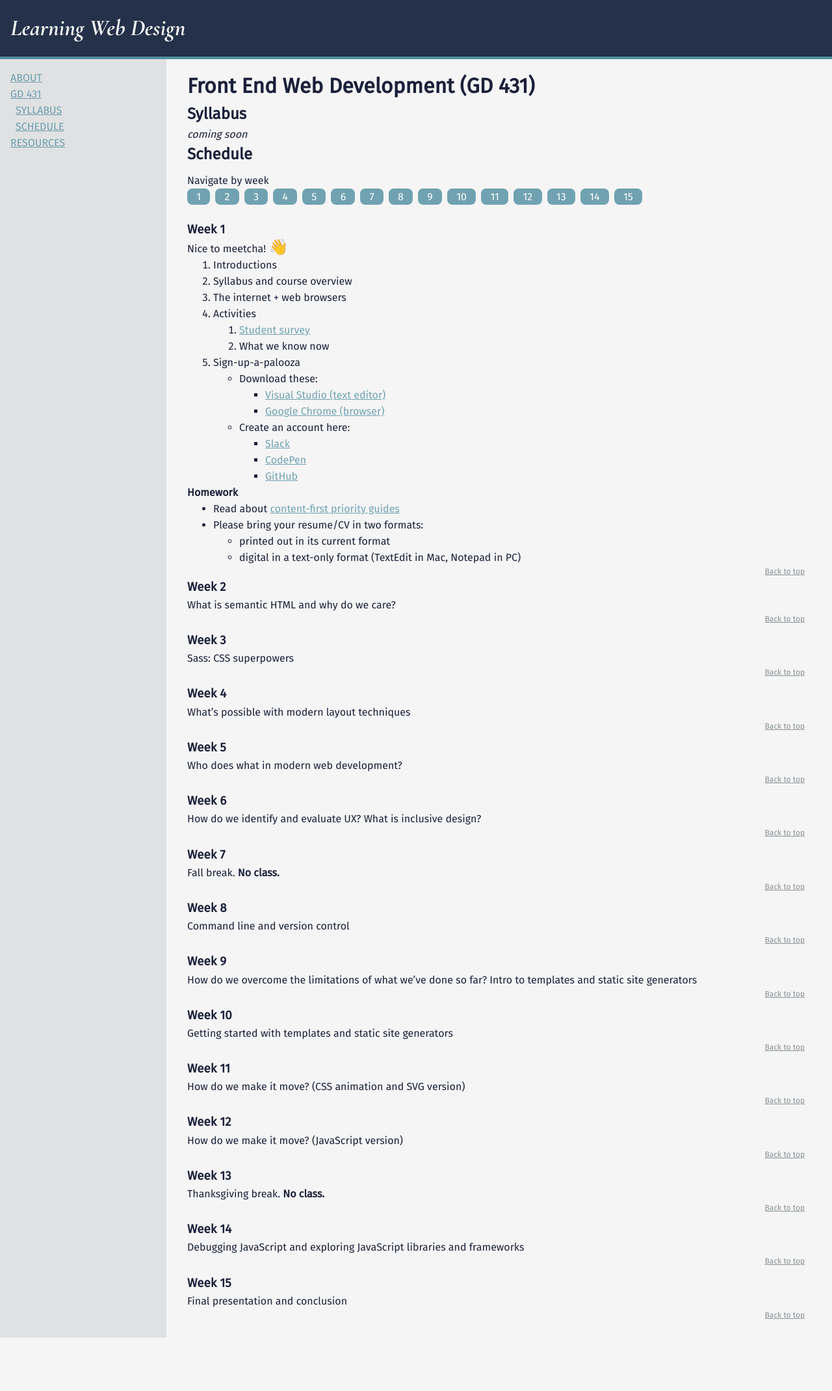
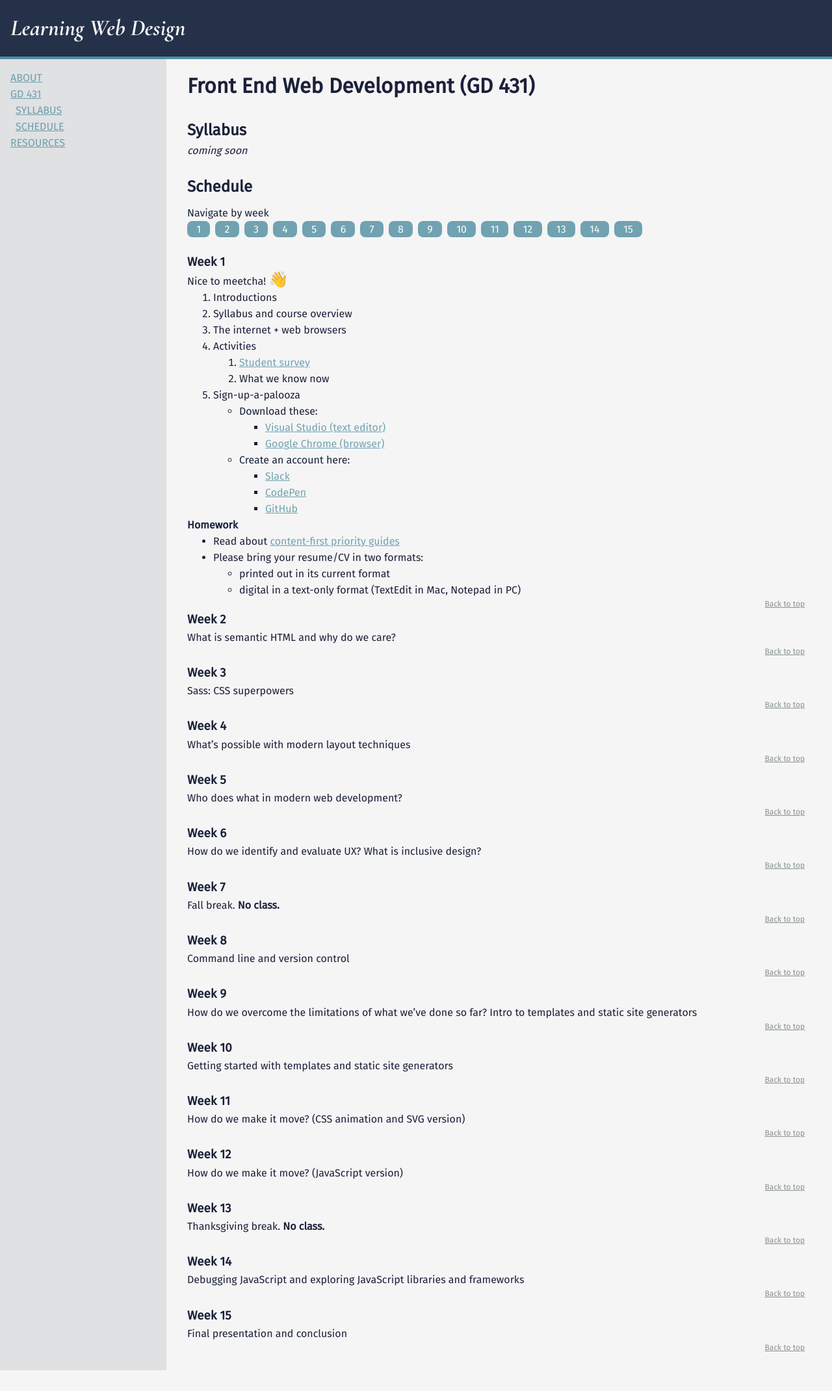
Before and after one commit to mica-web/mica-web.github.io, a Jekyll site: the page built from gd-431/index.md, in a window 1280 px wide. Shown: the whole page at 65% size. Built offline with Jekyll 4.4.1, drawn with Linux system fonts in a browser that asks for light colours; before the commit the page ends 2090 px from its top, so only the background shows below that.

Commit message:
Added top margins to sections
Learned how to make markdown in HTML play nice

```diff
--- a/_sass/_layout.scss
+++ b/_sass/_layout.scss
@@ -1,8 +1,13 @@
 .wrapper {
   padding: 0.6em;
+
   @media (min-width: 800px) {
     padding: 1em;
   }
+}
+
+section {
+  margin-top: $leading;
 }
 
 @media (max-width:559px) {
@@ -11,7 +16,8 @@
     margin-left: auto;
     max-width: 52ch;
   }
-  .site-nav ul {
+
+  .site-nav>ul {
     @supports (display: flex) {
       display: flex;
       justify-content: space-around;
@@ -25,8 +31,10 @@
       display: grid;
       grid-column-gap: 1em;
       grid-template-columns: 25% 1fr;
-      grid-template-rows: auto;
+      grid-auto-rows: min-content 1fr min-content;
+      min-height: 100vh;
     }
+
     .site-header,
     .site-footer {
       grid-column: 1/3;
@@ -46,12 +54,14 @@
   main {
     max-width: 110ch;
   }
+
   @supports (display: grid) {
     .row-wrapper {
       display: grid;
       grid-column-gap: 1em;
       grid-template-columns: 1fr 35%;
       grid-template-rows: auto;
+      margin: 0;
     }
   }
 }
--- a/gd-431/index.md
+++ b/gd-431/index.md
@@ -6,11 +6,18 @@ course: gd-431
 Front End Web Development (GD 431)
 ==================================
 
+{::options parse_block_html="true" /}
+<section>
+
 Syllabus
 --------
 
 _coming soon_
 
+</section>
+
+{::options parse_block_html="true" /}
+<section>
 
 Schedule
 --------
@@ -125,3 +132,5 @@ Thanksgiving break. **No class.**
 {% include gd-431/w15.md %}
 
 {% include top-link.html %}
+
+</section>
```
